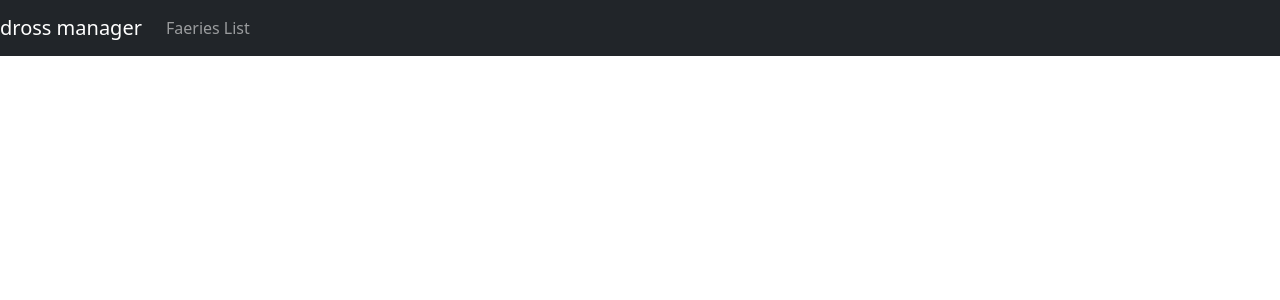
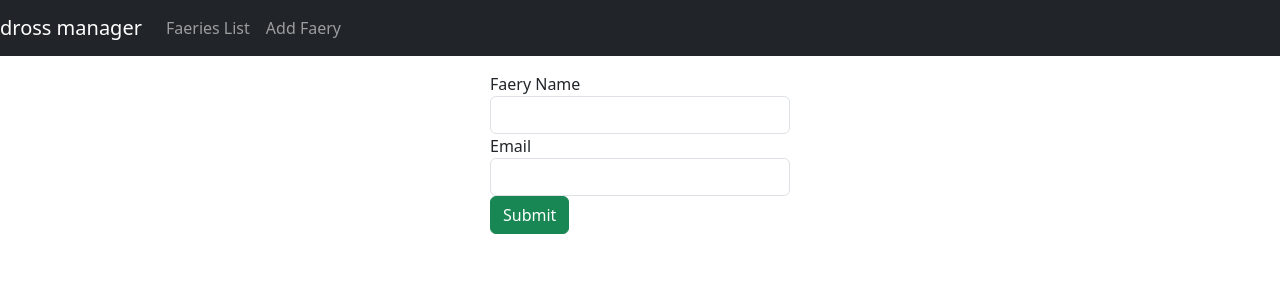
Before and after one commit to outof-coffee/dross-manager, a Vue app in the folder dross-manager-frontend/: page /add in a window 1280 px wide. Shown: the top 300 px of the page. Built offline with nearby package versions, Linux system fonts and the light colour scheme.

Commit message:
feat(add): Implement add faery - Created FaeryAdd.vue - Added router.js link to FaeryAdd - Added router-link to App.vue

```diff
--- a/dross-manager-frontend/src/App.vue
+++ b/dross-manager-frontend/src/App.vue
@@ -10,6 +10,9 @@
         <li class="nav-item">
           <router-link to="/faeries" class="nav-link">Faeries List</router-link>
         </li>
+        <li class="nav-item">
+          <router-link to="/add" class="nav-link">Add Faery</router-link>
+        </li>
       </div>
     </nav>
     <div class="container mt-3">
@@ -17,32 +20,3 @@
     </div>
   </div>
 </template>
-
-<style scoped>
-header {
-  line-height: 1.5;
-}
-
-.logo {
-  display: block;
-  margin: 0 auto 2rem;
-}
-
-@media (min-width: 1024px) {
-  header {
-    display: flex;
-    place-items: center;
-    padding-right: calc(var(--section-gap) / 2);
-  }
-
-  .logo {
-    margin: 0 2rem 0 0;
-  }
-
-  header .wrapper {
-    display: flex;
-    place-items: flex-start;
-    flex-wrap: wrap;
-  }
-}
-</style>
--- /dev/null
+++ b/dross-manager-frontend/src/components/FaeryAdd.vue
@@ -0,0 +1,91 @@
+<script setup>
+
+</script>
+
+<template>
+  <div class="submit-form">
+    <div v-if="!submitted">
+      <div class="form-group">
+        <label for="name">Faery Name</label>
+        <input
+            type="text"
+            class="form-control"
+            id="name"
+            required
+            v-model="faery.name"
+            name="name"
+        />
+      </div>
+
+      <div class="form-group">
+        <label for="email">Email</label>
+        <input
+            class="form-control"
+            id="email"
+            required
+            v-model="faery.email"
+            name="email"
+        />
+      </div>
+
+      <button @click="saveFaery" class="btn btn-success">Submit</button>
+    </div>
+
+    <div v-else>
+      <h4>You submitted successfully!</h4>
+      <button class="btn btn-success" @click="newFaery">Add</button>
+    </div>
+  </div>
+</template>
+
+<script>
+import FaeryDataService from "../services/FaeryDataService.js";
+export default {
+  name: "faery-add",
+  data() {
+    return {
+      faery: {
+        id: null,
+        name: "",
+        email: "",
+      },
+      submitted: false,
+      message: ""
+    };
+  },
+  methods: {
+    saveFaery() {
+      const data = {
+        name: this.faery.name,
+        email: this.faery.email,
+        dross: 0,
+        is_admin: false
+      };
+
+      FaeryDataService.create(data)
+          .then(response => {
+            this.faery.id = response.data.id;
+            console.log(response.data);
+            this.submitted = true;
+            this.message = "Faery created successfully!";
+          })
+          .catch(e => {
+            console.log(e);
+          });
+    },
+
+    newFaery() {
+      this.submitted = false;
+      this.faery = {};
+      this.message = "";
+    }
+  }
+};
+</script>
+
+<style>
+.submit-form {
+  max-width: 300px;
+  margin: auto;
+}
+</style>
--- a/dross-manager-frontend/src/router.js
+++ b/dross-manager-frontend/src/router.js
@@ -12,11 +12,11 @@ const routes =  [
         name: "faery-edit",
         component: () => import("./components/FaeryEdit.vue")
     },
-    // {
-    //     path: "/add",
-    //     name: "add",
-    //     component: () => import("./components/AddTutorial")
-    // }
+    {
+        path: "/add",
+        name: "faery-add",
+        component: () => import("./components/FaeryAdd.vue")
+    }
 ];
 
 const router = createRouter({
```
